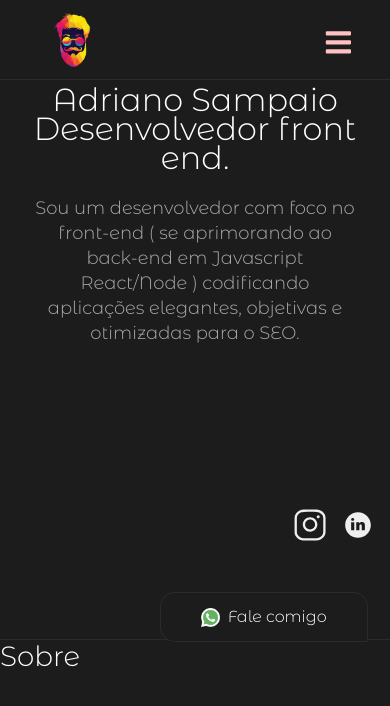
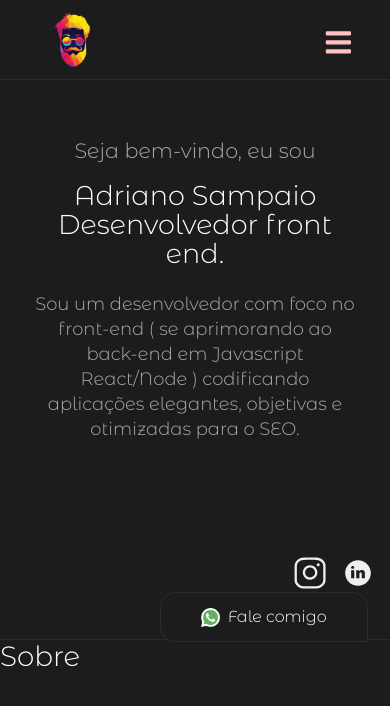
Before and after one commit to adrianodisam/NovoPortifolio, a React (Create React App) app: page / in a window 390 px wide. Shown: the top 706 px of the page. Built offline with nearby package versions, Linux system fonts and the light colour scheme.

Commit message:
mudança de layout2

```diff
--- a/src/componentes/Banner/Banner.module.css
+++ b/src/componentes/Banner/Banner.module.css
@@ -5,6 +5,7 @@
   background-color: var(--corFundo);
   border-bottom: 0.1 solid var(--CorBorda);
   width: 100%;
+  height: 100%;
   flex-direction: column;
   padding: 2rem;
 }
@@ -26,9 +27,6 @@
 }
 .Container p {
   color: var(--CorFontApagada);
-  /* font-style: normal;
-  font-weight: 300;
-  font-size: 16px; */
   line-height: 25px;
   text-align: center;
   font-size: 18px;
@@ -36,3 +34,15 @@
   margin-bottom: 2rem;
   margin-top: 1rem;
 }
+
+@media only screen and (max-width: 1024px) {
+  .Container {
+    margin-top: 6rem;
+  }
+  .Container h1 {
+    font-size: 1.3rem;
+  }
+  .Container h2 {
+    font-size: 1.7rem;
+  }
+}
```
